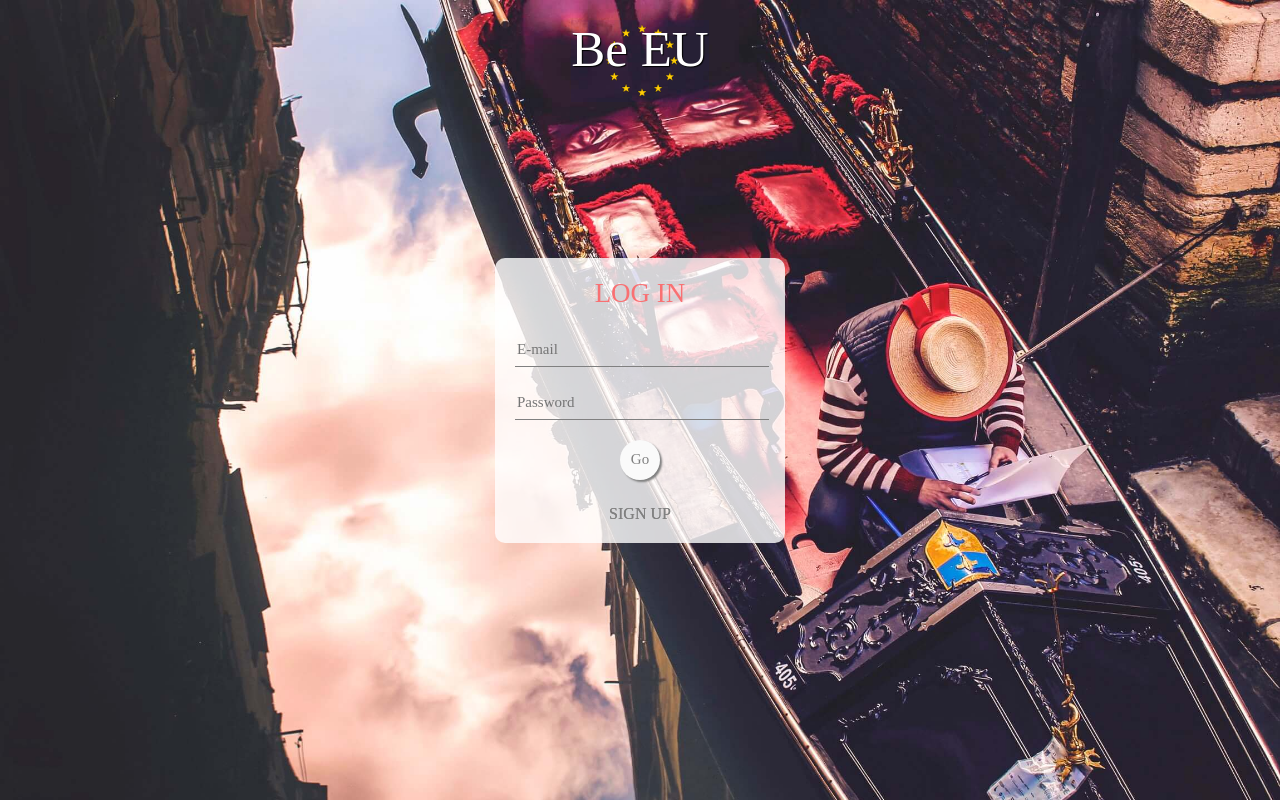
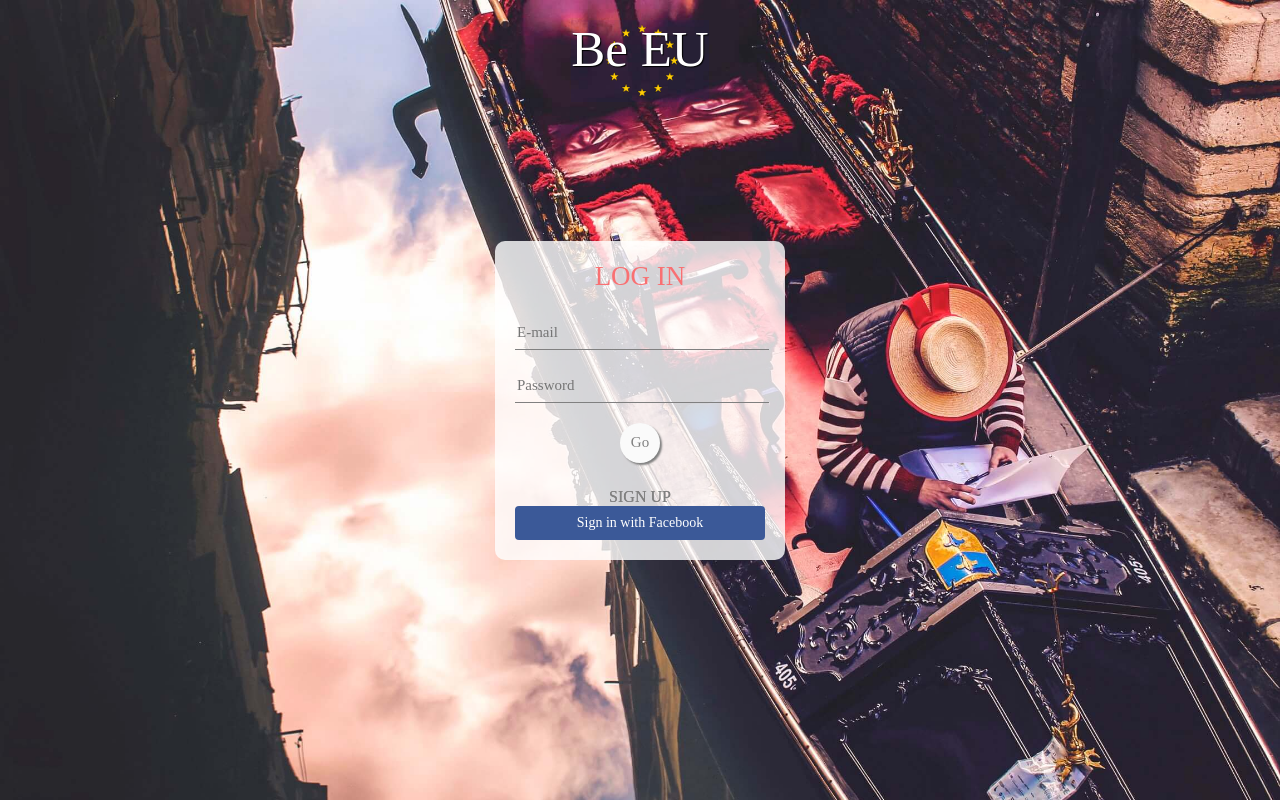
Before and after one commit to yvln/REACT-final-project-ga, a React (Create React App) app in the folder react-beeu/: page /login in a window 1280 px wide. Built offline with nearby package versions, Linux system fonts and the light colour scheme; no server answers; a web font is replaced by a local one.

Commit message:
auth with fb works

```diff
--- a/react-beeu/public/index.html
+++ b/react-beeu/public/index.html
@@ -22,9 +22,25 @@
     <title>React App</title>
   </head>
   <body>
-    <noscript>
-      You need to enable JavaScript to run this app.
-    </noscript>
+    <script>
+      window.fbAsyncInit = function() {
+        FB.init({
+          appId      : '153252831439424',
+          xfbml      : true,
+          version    : 'v2.11'
+        });
+        FB.AppEvents.logPageView();
+      };
+
+      (function(d, s, id){
+         var js, fjs = d.getElementsByTagName(s)[0];
+         if (d.getElementById(id)) {return;}
+         js = d.createElement(s); js.id = id;
+         js.src = "https://connect.facebook.net/en_US/sdk.js";
+         fjs.parentNode.insertBefore(js, fjs);
+       }(document, 'script', 'facebook-jssdk'));
+    </script>
+
     <div id="root"></div>
     <!--
       This HTML file is a template.
@@ -36,5 +52,6 @@
       To begin the development, run `npm start` or `yarn start`.
       To create a production bundle, use `npm run build` or `yarn build`.
     -->
+
   </body>
 </html>
--- a/react-beeu/src/App.js
+++ b/react-beeu/src/App.js
@@ -39,7 +39,8 @@ class PrivateRoute extends Component {
               lessTry={this.props.lessTry}
               nbTryGame={this.props.nbTryGame}
               scoreData={this.props.scoreData}
-              winGame={this.props.winGame} />) : (
+              winGame={this.props.winGame}
+              updateLastPlay={this.props.updateLastPlay} />) : (
             // if not, redirect to /login
             <Redirect to={
               {
@@ -67,7 +68,8 @@ class App extends Component {
       isNextLevel: false,
       nbTryGame: null,
       scoreData: [],
-      winGame: false
+      winGame: false,
+      last_try: null
     }
     this.setUser = this.setUser.bind(this);
     this.isAuthenticated = this.isAuthenticated.bind(this);
@@ -78,6 +80,7 @@ class App extends Component {
     this.whichGameClicked = this.whichGameClicked.bind(this);
 
     this.updateUserInfo = this.updateUserInfo.bind(this);
+    this.updateLastPlay = this.updateLastPlay.bind(this);
     this.isNextLevel = this.isNextLevel.bind(this);
     this.lessTry = this.lessTry.bind(this);
   }
@@ -90,8 +93,9 @@ class App extends Component {
 
   // AUTHENTICATION
 
-  setUser(user){
+  setUser(user, isFb){
     Cookies.set('token', user.token);
+    this.isFb = isFb
     this.setState({
       user: user,
       nbTryGame: user.number_try_game
@@ -103,6 +107,9 @@ class App extends Component {
   }
 
   logout() {
+    if (this.isFb) {
+      window.FB.logout();
+    }
     this.setState({
       user: null
     })
@@ -126,11 +133,10 @@ class App extends Component {
     const day = new Date().getDate();
     getToday = `${year}-${month}-${day}`;
     if (this.state.user.last_try !== null) {
-      if (this.state.user.last_try.substring(0,10) !== getToday) {
+      if (this.state.user.last_try !== getToday) {
         axios.post(`${this.url}/games/newDay`, {
           user_id: this.state.user.id
         }).then( res => {
-          console.log('IN AXIOS POST NEW DAY, THEN RES.DATA', res.data);
           this.setState({
             nbTryGame: res.data.number_try_game
           })
@@ -151,7 +157,6 @@ class App extends Component {
   updateUserInfo(id) {
     axios.get(`${this.url}/userinfo/${id}`)
     .then( res => {
-      console.log('res.data.data', res.data.data);
       const userDataScore = [];
       for (let i = 1 ; i <= 6 ; i++ ) {
         userDataScore.push(res.data.data[`max_score_game_${i}`])
@@ -207,6 +212,22 @@ class App extends Component {
     })
   }
 
+  updateLastPlay() {
+      let date = '';
+      const year = new Date().getFullYear();
+      const month = new Date().getMonth()+1;
+      const day = new Date().getDate();
+      date = `${year}-${month}-${day}`;
+    axios.post(`${this.url}/games/updateLastPlay`, {
+      user_id: this.state.user.id,
+      last_try: date
+    }).then( res => {
+      this.setState({
+        last_try: res.data.last_try
+      })
+    })
+  }
+
   // RENDER
 
   render() {
@@ -221,7 +242,8 @@ class App extends Component {
                   games={this.state.games}
                   logout={this.logout}
                   nbTryGame={this.state.nbTryGame}
-                  lessTry={this.lessTry} />
+                  lessTry={this.lessTry}
+                  last_try={this.state.last_try} />
             }
             <Route
               exact path="/"
@@ -263,7 +285,6 @@ class App extends Component {
                 component={Gameview}
                 isAuthenticated={this.isAuthenticated()}
                 initializeDay={this.initializeDay}
-                updateUserInfo={this.updateUserInfo}
                 logout={this.logout}
                 url={this.url}
                 games={this.state.games}
@@ -272,7 +293,8 @@ class App extends Component {
                 lessTry={this.lessTry}
                 nbTryGame={this.state.nbTryGame}
                 next_level={this.state.next_level}
-                winGame={this.state.winGame} />
+                winGame={this.state.winGame}
+                updateLastPlay={this.updateLastPlay} />
               <PrivateRoute
                 exact path='/profile'
                 component={Userprofile}
--- a/react-beeu/src/components/Gameview.js
+++ b/react-beeu/src/components/Gameview.js
@@ -126,9 +126,9 @@ class Gameview extends Component {
   }
 
   finishGame(WinOrLose) {
-    console.log('1 IN GAMEVIEW FINISH GAME');
     clearInterval(this.countdown);
     this.props.lessTry(this.state.tryleft-1);
+    this.props.updateLastPlay();
     this.setState({
       rungame: 'after',
       tryleft: this.state.tryleft - 1
--- a/react-beeu/src/components/Header.js
+++ b/react-beeu/src/components/Header.js
@@ -38,7 +38,7 @@ class Header extends Component {
     if (this.props.games !== undefined) {
       return this.props.games.map(e => {
         return(
-            <Link className='listGameHeader' to='/games'>
+            <Link className='listGameHeader' key={this.props.games.indexOf(e)} to='/games'>
               <div
                    key={e.name}
                    onClick={() => {this.props.whichGameClicked(e)}}>
@@ -87,8 +87,11 @@ class Header extends Component {
               {!this.props.user.last_try &&
                 <span>Play to improve your score!</span>
               }
-              {this.props.user.last_try &&
+              {(this.props.user.last_try && !this.state.last_try) &&
                 <span>Last try: {this.props.user.last_try.substring(0, 10)}</span>
+              }
+              {(this.props.user.last_try && this.state.last_try) &&
+                <span>Last try: {this.state.last_try.substring(0, 10)}</span>
               }
             </div>
             <div className="Logout" onClick={this.props.logout}>Log Out</div>
--- a/react-beeu/src/components/Login.css
+++ b/react-beeu/src/components/Login.css
@@ -76,6 +76,12 @@
                     }
 
                     /*For both Singup & Login*/
+                    .errorAuth {
+                      font-size: 10px;
+                      color: red;
+                    }
+
+                    /*For both Singup & Login*/
                     .goButton {
                       width: 40px;
                       height: 40px;
@@ -95,6 +101,30 @@
                       box-shadow: 2px 4px 2px grey;
                     }
 
+                    .loginFB {
+                      color: #fff;
+                      background-color: #3b5998;
+                      border-color: rgba(0,0,0,0.2);
+                      padding: 6px 12px;
+                      margin-bottom: 0;
+                      font-size: 14px;
+                      font-weight: normal;
+                      line-height: 1.42857143;
+                      text-align: center;
+                      white-space: nowrap;
+                      vertical-align: middle;
+                      -ms-touch-action: manipulation;
+                      touch-action: manipulation;
+                      cursor: pointer;
+                      -webkit-user-select: none;
+                      -moz-user-select: none;
+                      -ms-user-select: none;
+                      user-select: none;
+                      background-image: none;
+                      border: 1px solid transparent;
+                      border-radius: 4px;
+                    }
+
         /*For both Singup & Login*/
         .authLink a {
           text-decoration: none;
--- a/react-beeu/src/components/Login.js
+++ b/react-beeu/src/components/Login.js
@@ -1,5 +1,5 @@
 import React, { Component } from 'react';
-import { Redirect } from "react-router-dom";
+import { Redirect, Link } from "react-router-dom";
 import axios from 'axios';
 import './Login.css';
 
@@ -10,11 +10,58 @@ class Login extends Component {
     this.state = {
       email: '',
       password: '',
-      loginSuccess: false
+      loginSuccess: false,
+      loginError: false
     }
 
     this.login = this.login.bind(this);
     this.changeInput = this.changeInput.bind(this);
+    this.loginWithFB = this.loginWithFB.bind(this);
+  }
+
+  componentDidMount() {
+    window.fbAsyncInit = function() {
+      window.FB.init({
+        appId      : '153252831439424',
+        xfbml      : true,
+        version    : 'v2.11'
+      });
+      window.FB.AppEvents.logPageView();
+      window.FB.getLoginStatus(function(response) {
+          console.log(response)
+          // statusChangeCallback(response);
+      });
+    };
+
+    (function(d, s, id){
+       var js, fjs = d.getElementsByTagName(s)[0];
+       if (d.getElementById(id)) {return;}
+       js = d.createElement(s); js.id = id;
+       js.src = "https://connect.facebook.net/en_US/sdk.js";
+       fjs.parentNode.insertBefore(js, fjs);
+     }(document, 'script', 'facebook-jssdk'));
+  }
+
+  loginWithFB() {
+    window.FB.login((response) => {
+      if (response.status === 'connected') {
+        const userID = response.authResponse.userID
+        window.FB.api(`/me?fields=id,email,name,picture`, (response) => {
+          axios.post(`${this.props.url}/authfb`,{
+            email: response.email,
+            name: response.name,
+            picture: response.picture.data.url
+          }).then( res => {
+            this.props.setUser(res.data, true);
+            this.setState({
+              loginSuccess: true
+            })
+          }).catch( err => {
+            console.log('err', err);
+          })
+        });
+      }
+    }, {scope: 'email'});
   }
 
   login(e) {
@@ -23,7 +70,6 @@ class Login extends Component {
       {
         email: this.state.email,
         password: this.state.password,
-
       })
       .then(res => {
         this.props.setUser(res.data);
@@ -31,13 +77,16 @@ class Login extends Component {
           loginSuccess: true
         })
       }).catch(err => {
-        console.log('Could not Log In:', err);
+        this.setState({
+          loginError: 'Email or Password incorrect'
+        });
       })
   }
 
   changeInput(e) {
     this.setState({
-      [e.target.name]: e.target.value
+      [e.target.name]: e.target.value,
+      loginError: false
     })
   }
 
@@ -59,11 +108,24 @@ class Login extends Component {
                 <div className="loginFormItem authFormItem">
                   <input className="authInput" type="password" name="password" value={this.state.password} placeholder='Password' onChange={this.changeInput}/>
                 </div>
+                {this.state.loginError &&
+                <div className="errorAuth">{this.state.loginError}</div>
+                }
                 <div className="loginFormItem authFormItem">
                   <input className="goButton" type="submit" value="Go" />
                 </div>
               </form>
-              <div className="authLink"><a href='/signup'>SIGN UP</a></div>
+              <div className="authLink">
+                  <Link to='/signup'>SIGN UP</Link>
+              </div>
+              <div className="fb-like"
+                   data-share="true"
+                   data-width="450"
+                   data-show-faces="true">
+              </div>
+              <div className='loginFB' onClick={this.loginWithFB}>
+                Sign in with Facebook
+              </div>
             </div>
           </div>
         }
```
Also changed, not shown: react-beeu/src/components/Signup.js (+15 -6 lines).
